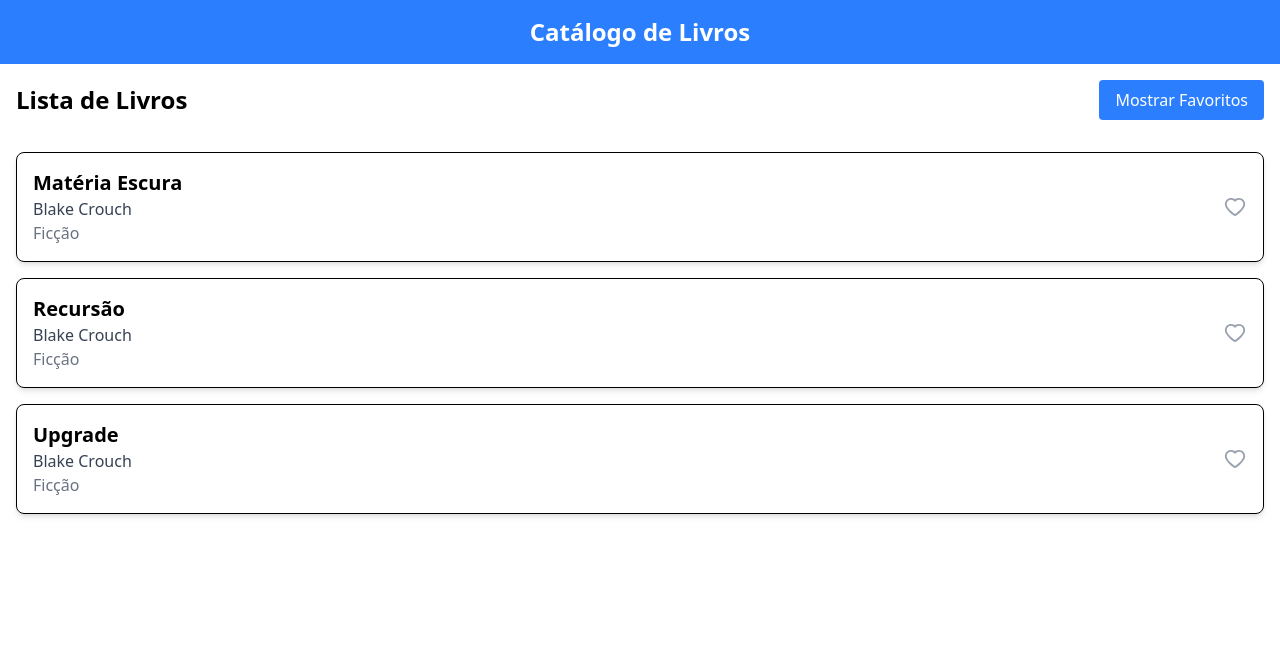
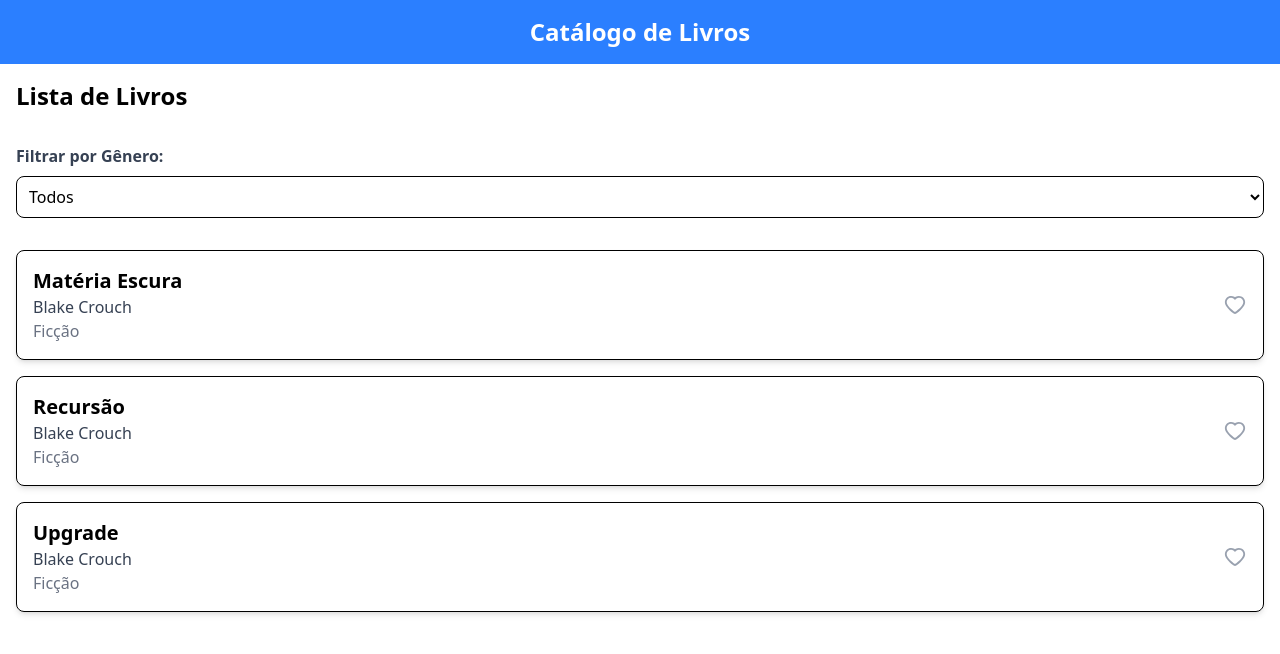
Before and after one commit to taohansens/book-catalog, a React (Create React App) app: page / in a window 1280 px wide. Shown: the top 654 px of the page. Built offline with nearby package versions, Linux system fonts and the light colour scheme; data requests are answered from the project's data file.

Commit message:
genreFilter

```diff
--- a/src/components/BookList.jsx
+++ b/src/components/BookList.jsx
@@ -1,18 +1,23 @@
 import React, { useEffect, useState } from 'react';
 import Book from './Book';
-import Favorites from './Favorites';
+import GenreFilter from './GenreFilter';
 import api from '../services/api';
 
 const BookList = () => {
   const [books, setBooks] = useState([]);
+  const [filteredBooks, setFilteredBooks] = useState([]);
+  const [genres, setGenres] = useState([]);
+  const [selectedGenre, setSelectedGenre] = useState('');
   const [favorites, setFavorites] = useState([]);
-  const [showFavorites, setShowFavorites] = useState(false);
 
   useEffect(() => {
     const fetchBooks = async () => {
       try {
         const response = await api.get('/books');
         setBooks(response.data);
+        setFilteredBooks(response.data);
+        const uniqueGenres = [...new Set(response.data.map((book) => book.genre))];
+        setGenres(uniqueGenres);
       } catch (error) {
         console.error('Erro ao buscar os livros:', error);
       }
@@ -20,6 +25,15 @@
 
     fetchBooks();
   }, []);
+
+  const handleGenreChange = (genre) => {
+    setSelectedGenre(genre);
+    if (genre === '') {
+      setFilteredBooks(books);
+    } else {
+      setFilteredBooks(books.filter((book) => book.genre === genre));
+    }
+  };
 
   const toggleFavorite = (book) => {
     setFavorites((prevFavorites) =>
@@ -31,21 +45,16 @@
 
   return (
     <div>
-      <div className="p-4 flex justify-between items-center">
-        <h2 className="text-2xl font-bold">Lista de Livros</h2>
-        <button
-          className="px-4 py-2 rounded bg-blue-500 text-white"
-          onClick={() => setShowFavorites((prev) => !prev)}
-        >
-          {showFavorites ? 'Mostrar Todos' : 'Mostrar Favoritos'}
-        </button>
-      </div>
+      <h2 className="text-2xl font-bold p-4">Lista de Livros</h2>
 
-      {showFavorites ? (
-        <Favorites favorites={favorites} onToggleFavorite={toggleFavorite} />
-      ) : (
+      <GenreFilter
+        genres={genres}
+        selectedGenre={selectedGenre}
+        onSelectGenre={handleGenreChange}
+      />
+
       <div className="grid gap-4 p-4">
-          {books.map((book) => (
+        {filteredBooks.map((book) => (
           <Book
             key={book.id}
             book={book}
@@ -54,7 +63,6 @@
           />
         ))}
       </div>
-      )}
     </div>
   );
 };
--- /dev/null
+++ b/src/components/GenreFilter.jsx
@@ -0,0 +1,24 @@
+import React from 'react';
+
+const GenreFilter = ({ genres, selectedGenre, onSelectGenre }) => (
+  <div className="p-4">
+    <label htmlFor="genre-select" className="block text-gray-700 font-bold mb-2">
+      Filtrar por Gênero:
+    </label>
+    <select
+      id="genre-select"
+      value={selectedGenre}
+      onChange={(e) => onSelectGenre(e.target.value)}
+      className="w-full p-2 border rounded-lg"
+    >
+      <option value="">Todos</option>
+      {genres.map((genre) => (
+        <option key={genre} value={genre}>
+          {genre}
+        </option>
+      ))}
+    </select>
+  </div>
+);
+
+export default GenreFilter;
```
Also changed, not shown: src/tailwind.css. Lines whose indentation alone changed are shown as unchanged.
